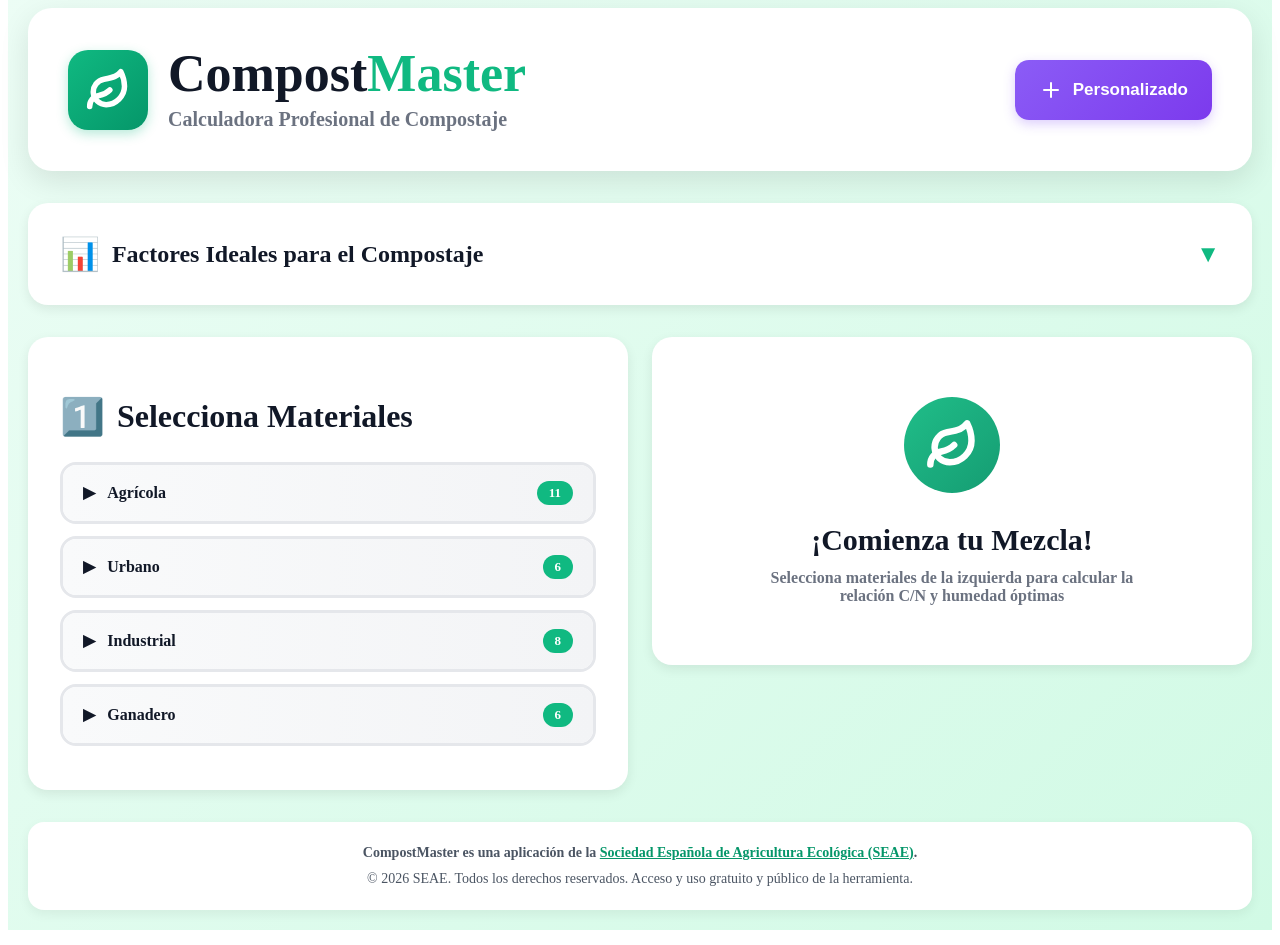
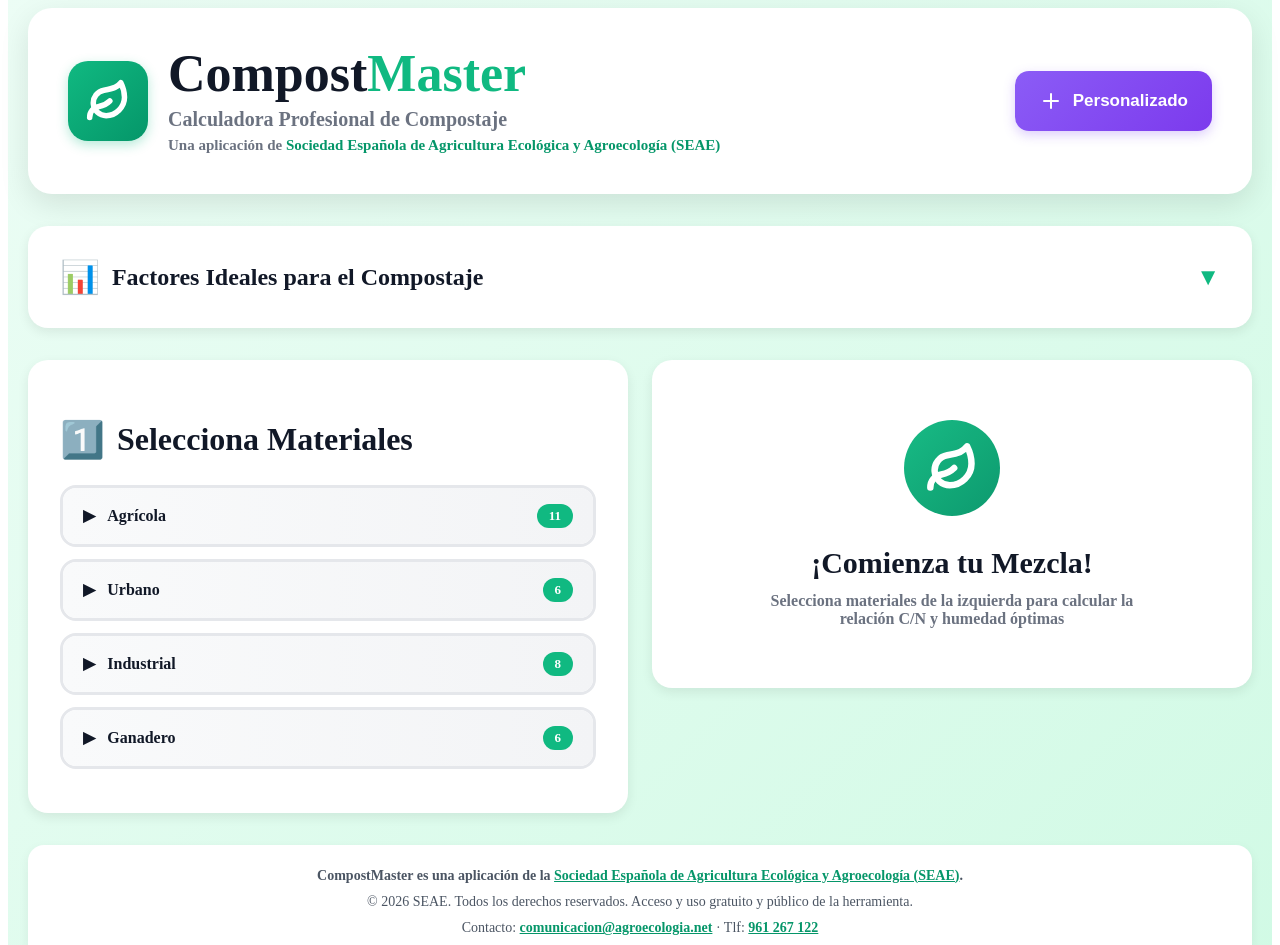
Before and after one commit to jlmorenoseae/compost-master, a React (Vite) app: page / in a window 1280 px wide. Shown: the part 20-965 px from the top of the page. Built offline with nearby package versions, Linux system fonts and the light colour scheme.

Commit message:
Add files via upload

```diff
--- a/src/App.tsx
+++ b/src/App.tsx
@@ -317,6 +317,12 @@
                 <p style={{ fontSize: '20px', color: '#6b7280', fontWeight: '600', margin: '8px 0 0 0' }}>
                   Calculadora Profesional de Compostaje
                 </p>
+                <p style={{ fontSize: '15px', color: '#6b7280', fontWeight: '600', margin: '6px 0 0 0' }}>
+                  Una aplicación de{' '}
+                  <a href="https://www.agroecologia.net/" target="_blank" rel="noopener noreferrer" style={{ color: '#059669', fontWeight: '800', textDecoration: 'none' }}>
+                    Sociedad Española de Agricultura Ecológica y Agroecología (SEAE)
+                  </a>
+                </p>
               </div>
             </div>
             <div style={{ display: 'flex', gap: '16px', flexWrap: 'wrap' }}>
@@ -628,12 +634,18 @@
         <footer style={{ marginTop: '32px', background: 'white', borderRadius: '16px', padding: '20px 24px', boxShadow: '0 4px 12px rgba(0,0,0,0.06)', textAlign: 'center', color: '#4b5563', fontSize: '14px', lineHeight: 1.6 }}>
           <p style={{ margin: 0, fontWeight: '600' }}>
             CompostMaster es una aplicación de la{' '}
-            <a href="https://www.agroecologia.net" target="_blank" rel="noopener noreferrer" style={{ color: '#059669', fontWeight: '700' }}>
-              Sociedad Española de Agricultura Ecológica (SEAE)
+            <a href="https://www.agroecologia.net/" target="_blank" rel="noopener noreferrer" style={{ color: '#059669', fontWeight: '700' }}>
+              Sociedad Española de Agricultura Ecológica y Agroecología (SEAE)
             </a>.
           </p>
           <p style={{ margin: '4px 0 0 0' }}>
             © 2026 SEAE. Todos los derechos reservados. Acceso y uso gratuito y público de la herramienta.
+          </p>
+          <p style={{ margin: '4px 0 0 0' }}>
+            Contacto:{' '}
+            <a href="mailto:comunicacion@agroecologia.net" style={{ color: '#059669', fontWeight: '700' }}>comunicacion@agroecologia.net</a>
+            {' · '}Tlf:{' '}
+            <a href="tel:+34961267122" style={{ color: '#059669', fontWeight: '700' }}>961 267 122</a>
           </p>
         </footer>
 
```
